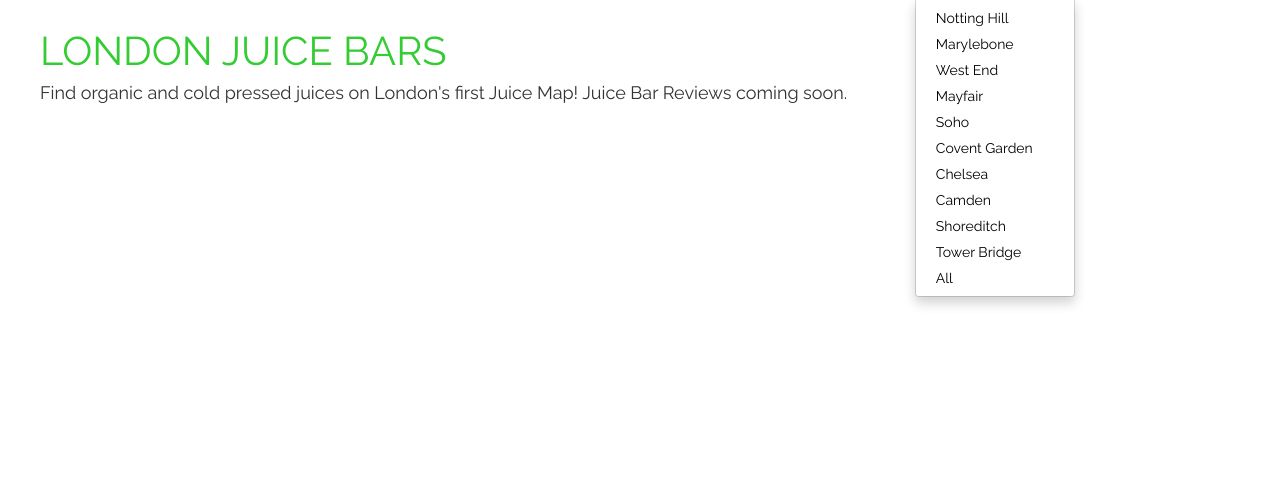
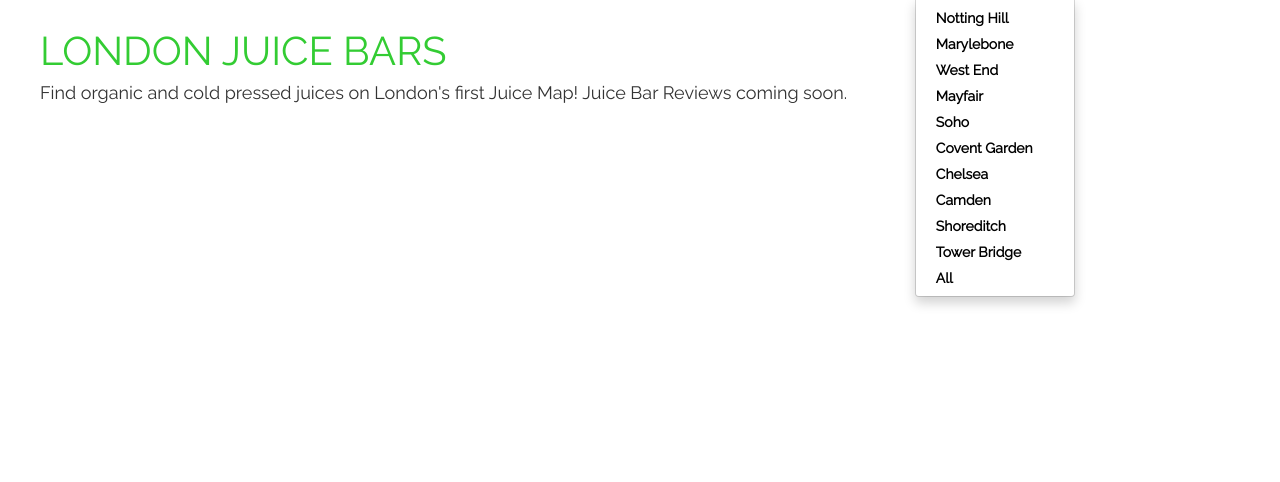
Before and after one commit to radhakapoor/london_juice_map, a Flask app: page / in a window 1280 px wide, after a click on "Juice by Neighbourhood". Shown: the part 51-533 px from the top of the page. Run offline with Flask 2, Linux system fonts and the light colour scheme; some libraries are stand-ins or nearby versions.

Commit message:
changing dropdown font weight

```diff
--- a/app/static/css/site-specific.css
+++ b/app/static/css/site-specific.css
@@ -57,7 +57,7 @@
       .navbar-inverse .navbar-nav > .open >a:hover, .navbar-inverse .navbar-nav > .open >a:focus, .navbar-inverse .navbar-nav > .open >a  {
         background-color: #33B833;}
 
-      .dropdown-menu > li > a {
+      .dropdown-menu>li> a {
         color: #000000;
-
+        font-weight: 900;
       }
```
